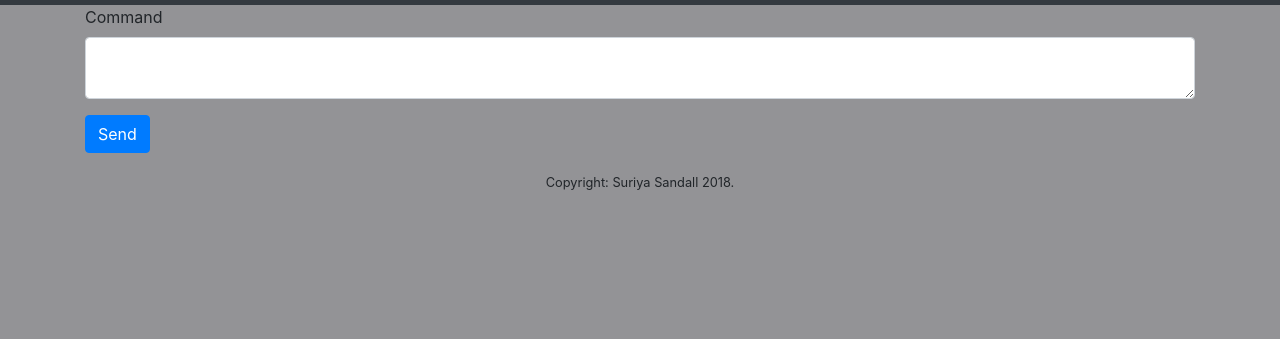
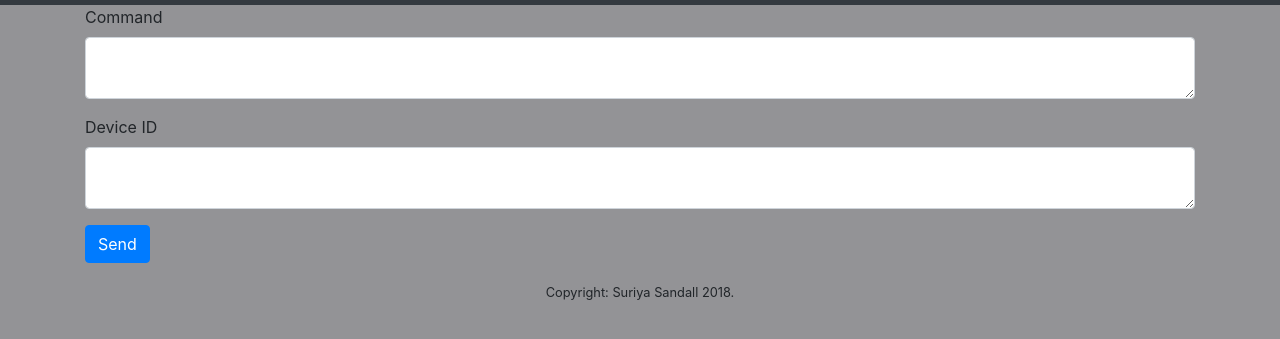
Before and after one commit to ssandall/TrackMe2.0, a website: page Web/Public/send-command.html in a window 1280 px wide. Shown: the part 51-390 px from the top of the page. Drawn offline with nearby package versions, Linux system fonts and the light colour scheme; no server answers; sample sign-in values are in the browser's storage.

Commit message:
NEW: added device field for device selection via UI

```diff
--- a/Web/Public/send-command.html
+++ b/Web/Public/send-command.html
@@ -17,6 +17,10 @@
                 <label for="command">Command</label>
                 <textarea rows="2" class="form-control" id="command"></textarea>
             </div>
+            <div class="form-group">
+                <label for="device">Device ID</label>
+                <textarea rows="2" class="form-control" id="deviceId"></textarea>
+            </div>
 
             <button class="btn btn-primary" id="send-command">Send</button>
         </div>
```
